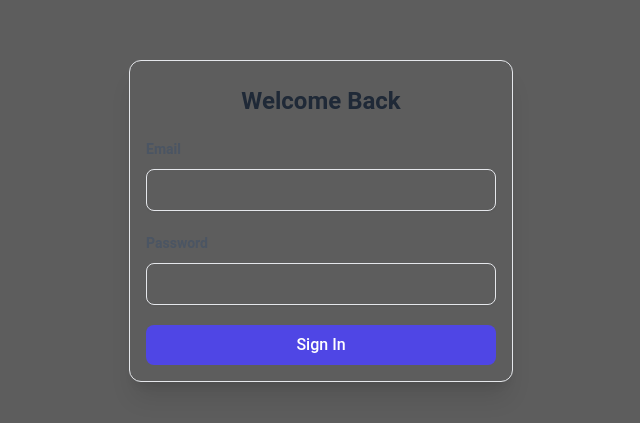
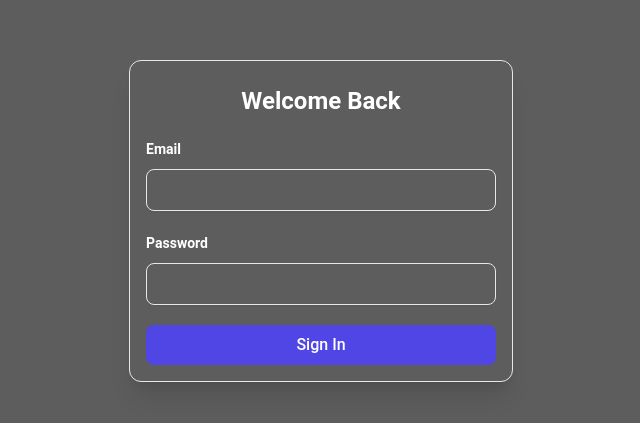
Before and after one commit to MqxBrt/evoweb-firebase-manager, a React (Create React App) app: page /#/login in a window 1280 px wide. Shown: the part 179-602 px from the top of the page, without its empty margins (319-959 px from the left). Built offline with nearby package versions, Linux system fonts and the light colour scheme; no server answers.

Commit message:
Ajout de css

```diff
--- a/src/pages/login.js
+++ b/src/pages/login.js
@@ -2,6 +2,7 @@ import React, { useState } from 'react';
 import { Navigate } from 'react-router-dom';
 import { doSignInWithEmailAndPassword } from '../auth';
 import { useAuth } from '../auth/context';
+import '../assets/css/login.css';
 
 export default function Login() {
 
@@ -27,7 +28,7 @@ export default function Login() {
                 <div className="w-96 text-gray-600 space-y-5 p-4 shadow-xl border rounded-xl">
                     <div className="text-center">
                         <div className="mt-2">
-                            <h3 className="text-gray-800 text-xl font-semibold sm:text-2xl">Welcome Back</h3>
+                            <h3 className="text-white text-xl font-semibold sm:text-2xl">Welcome Back</h3>
                         </div>
                     </div>
                     <form
@@ -35,7 +36,7 @@ export default function Login() {
                         className="space-y-5"
                     >
                         <div>
-                            <label className="text-sm text-gray-600 font-bold">
+                            <label className="text-sm text-white font-bold">
                                 Email
                             </label>
                             <input
@@ -49,7 +50,7 @@ export default function Login() {
 
 
                         <div>
-                            <label className="text-sm text-gray-600 font-bold">
+                            <label className="text-sm text-white font-bold">
                                 Password
                             </label>
                             <input
```
Also changed, not shown: src/assets/css/login.css (added).
